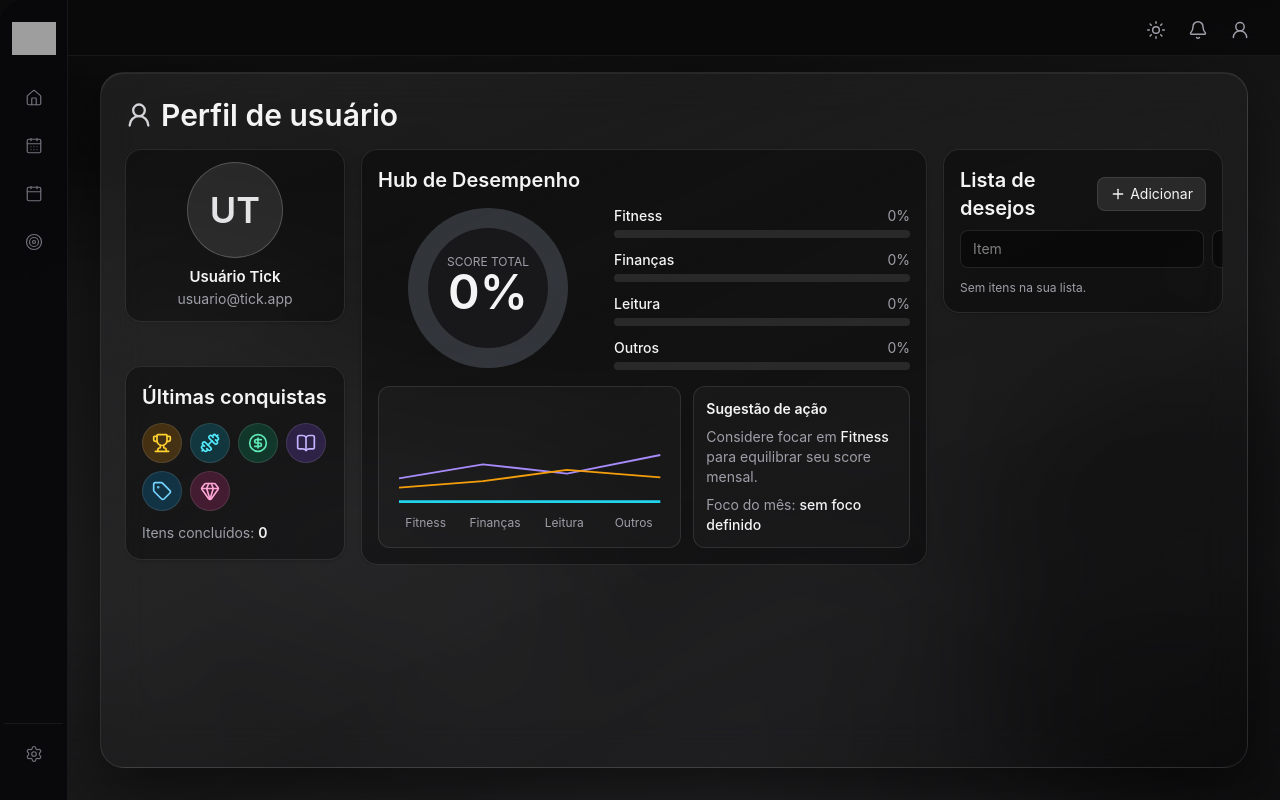
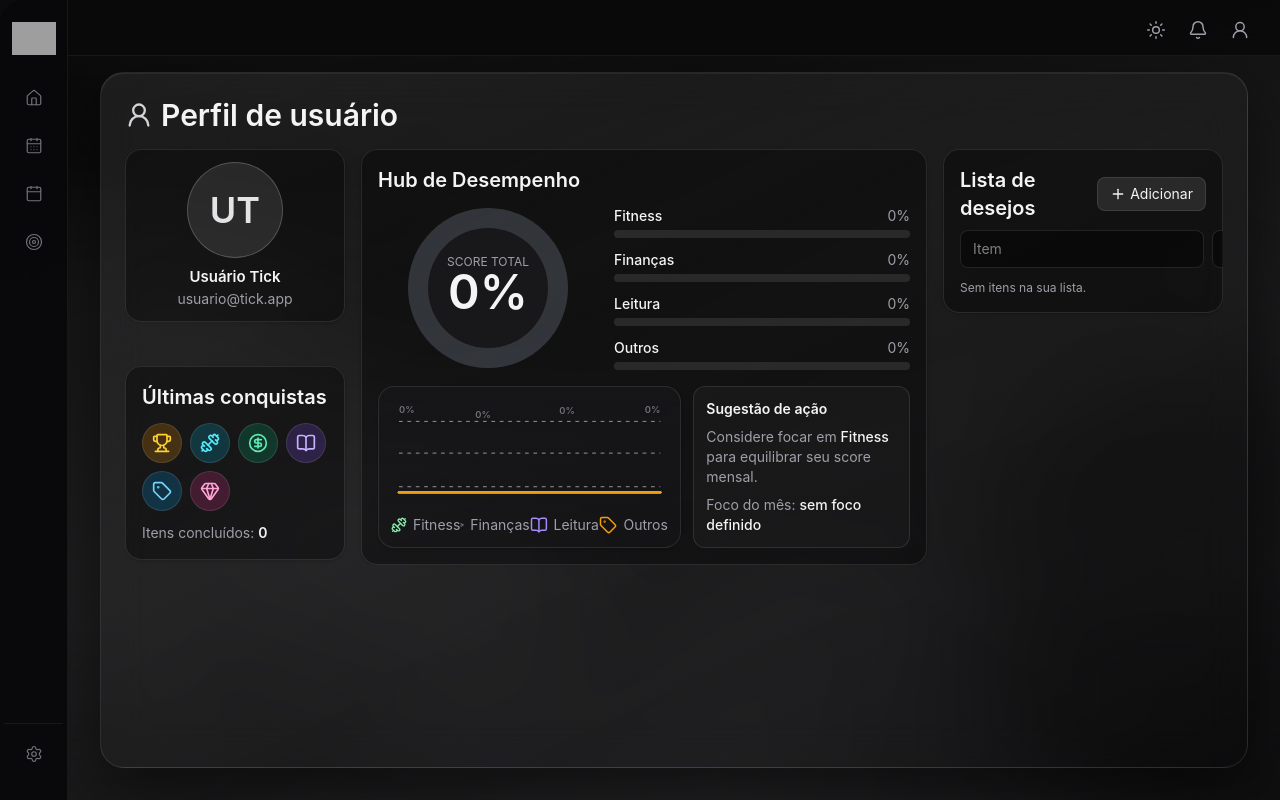
Before and after one commit to RockNicolas/Tick, a React (Vite) app: page /perfil in a window 1280 px wide. Built offline with nearby package versions, Linux system fonts and the light colour scheme; grey boxes are pictures that could not be loaded.

Commit message:
Alteracao em hub de perfil

```diff
--- a/src/components/mensal-day/MensalDayDemandAddForm.tsx
+++ b/src/components/mensal-day/MensalDayDemandAddForm.tsx
@@ -183,11 +183,6 @@ export default function MensalDayDemandAddForm({
             />
           </div>
         </div>
-        <p className="mt-1 text-[11px] text-zinc-500 dark:text-zinc-500">
-          Preencha início e fim para o item aparecer na grade Semana. O horário de{' '}
-          <span className="font-medium text-zinc-600 dark:text-zinc-400">fim</span> é inclusivo quando cai em
-          hora cheia (ex.: 13:00–17:00 ocupa até o campo das 17h).
-        </p>
       </div>
       <div className="flex gap-2">
         <button
--- a/src/components/perfil/PerfilPerformanceHubCard.tsx
+++ b/src/components/perfil/PerfilPerformanceHubCard.tsx
@@ -1,3 +1,4 @@
+import { BookOpen, Dumbbell, HandCoins, Tag, type LucideIcon } from 'lucide-react'
 import type { MonthlyCategoryStat } from './types'
 
 type PerfilPerformanceHubCardProps = {
@@ -8,6 +9,20 @@ type PerfilPerformanceHubCardProps = {
   monthlyFocus: string
 }
 
+const categoryIcons: Record<string, LucideIcon> = {
+  fitness: Dumbbell,
+  financeiro: HandCoins,
+  ler: BookOpen,
+  outros: Tag,
+}
+
+const categoryIconColors: Record<string, string> = {
+  fitness: '#86efac',
+  financeiro: '#9ca3af',
+  ler: '#a78bfa',
+  outros: '#f59e0b',
+}
+
 export default function PerfilPerformanceHubCard({
   monthlyCompletionRate,
   monthlyCategoryStats,
@@ -15,6 +30,30 @@ export default function PerfilPerformanceHubCard({
   weakestCategory,
   monthlyFocus,
 }: PerfilPerformanceHubCardProps) {
+  const safePercents = [0, 1, 2, 3].map((index) => Math.max(0, Math.min(100, chartPercents[index] ?? 0)))
+  const isAllZero = safePercents.every((value) => value === 0)
+  const chartX = [0, 90, 180, 280]
+  const flatLineY = 100
+  const fitnessPoints = chartX
+    .map((x, index) => `${x},${isAllZero ? flatLineY : 105 - Math.round(safePercents[index] * 0.7)}`)
+    .join(' ')
+  const leituraPoints = chartX
+    .map((x, index) => {
+      if (isAllZero) return `${x},${flatLineY}`
+      const yByIndex = [88, 80, 76, 74]
+      const weightByIndex = [0.3, 0.12, 0.14, 0.22]
+      return `${x},${yByIndex[index] - Math.round(safePercents[index] * weightByIndex[index])}`
+    })
+    .join(' ')
+  const outrosPoints = chartX
+    .map((x, index) => {
+      if (isAllZero) return `${x},${flatLineY}`
+      const yByIndex = [92, 96, 82, 87]
+      const weightByIndex = [0.2, 0.24, 0.2, 0.13]
+      return `${x},${yByIndex[index] - Math.round(safePercents[index] * weightByIndex[index])}`
+    })
+    .join(' ')
+
   return (
     <section className="rounded-2xl border border-zinc-200/90 bg-white/70 p-4 shadow-sm dark:border-white/10 dark:bg-black/35">
       <h2 className="text-xl font-semibold text-zinc-900 dark:text-zinc-100">Hub de Desempenho</h2>
@@ -55,20 +94,58 @@ export default function PerfilPerformanceHubCard({
       </div>
 
       <div className="mt-4 grid grid-cols-1 gap-3 lg:grid-cols-[1.4fr_1fr]">
-        <div className="rounded-xl border border-zinc-200/80 bg-white/60 p-3 dark:border-white/10 dark:bg-white/[0.03]">
+        <div className="rounded-2xl border border-zinc-200/90 bg-gradient-to-b from-[#f8fbfb] to-[#f3f7f7] p-3 shadow-sm dark:border-white/10 dark:from-zinc-900/70 dark:to-zinc-900/40">
           <svg viewBox="0 0 280 120" className="h-28 w-full">
+            <line x1="0" y1="24" x2="280" y2="24" stroke="#cfd8dc" strokeDasharray="4 5" strokeWidth="1" opacity="0.7" />
+            <line x1="0" y1="58" x2="280" y2="58" stroke="#cfd8dc" strokeDasharray="4 5" strokeWidth="1" opacity="0.7" />
+            <line x1="0" y1="94" x2="280" y2="94" stroke="#cfd8dc" strokeDasharray="4 5" strokeWidth="1" opacity="0.7" />
             <polyline
               fill="none"
-              stroke="#22d3ee"
-              strokeWidth="3"
-              points={`0,${110 - chartPercents[0]} 90,${110 - chartPercents[1]} 180,${110 - chartPercents[2]} 280,${110 - chartPercents[3]}`}
+              stroke="#86efac"
+              strokeWidth="2.5"
+              strokeLinecap="round"
+              strokeLinejoin="round"
+              points={fitnessPoints}
             />
-            <polyline fill="none" stroke="#a78bfa" strokeWidth="2" points="0,85 90,70 180,80 280,60" />
-            <polyline fill="none" stroke="#f59e0b" strokeWidth="2" points="0,95 90,88 180,76 280,84" />
+            <polyline
+              fill="none"
+              stroke="#a78bfa"
+              strokeWidth="2.5"
+              strokeLinecap="round"
+              strokeLinejoin="round"
+              points={leituraPoints}
+            />
+            <polyline
+              fill="none"
+              stroke="#f59e0b"
+              strokeWidth="2.5"
+              strokeLinecap="round"
+              strokeLinejoin="round"
+              points={outrosPoints}
+            />
+            <text x="0" y="15" className="fill-zinc-500 text-[10px] font-semibold">
+              {safePercents[0]}%
+            </text>
+            <text x="90" y="20" textAnchor="middle" className="fill-zinc-500 text-[10px] font-semibold">
+              {safePercents[1]}%
+            </text>
+            <text x="180" y="16" textAnchor="middle" className="fill-zinc-500 text-[10px] font-semibold">
+              {safePercents[2]}%
+            </text>
+            <text x="280" y="15" textAnchor="end" className="fill-zinc-500 text-[10px] font-semibold">
+              {safePercents[3]}%
+            </text>
           </svg>
-          <div className="mt-1 grid grid-cols-4 text-center text-xs text-zinc-500 dark:text-zinc-400">
+          <div className="mt-1 grid grid-cols-4 text-center text-sm text-zinc-500 dark:text-zinc-400">
             {monthlyCategoryStats.map((item) => (
-              <p key={`lbl-${item.category}`}>{item.label}</p>
+              <p key={`lbl-${item.category}`} className="inline-flex items-center justify-center gap-1.5">
+                {(() => {
+                  const Icon = categoryIcons[item.category] ?? Tag
+                  const iconColor = categoryIconColors[item.category] ?? '#9ca3af'
+                  return <Icon className="h-4.5 w-4.5" style={{ color: iconColor }} />
+                })()}
+                <span>{item.label}</span>
+              </p>
             ))}
           </div>
         </div>
--- a/src/pages/PerfilPage.tsx
+++ b/src/pages/PerfilPage.tsx
@@ -7,9 +7,7 @@ import PerfilHeroCard from '../components/perfil/PerfilHeroCard'
 import PerfilPerformanceHubCard from '../components/perfil/PerfilPerformanceHubCard'
 import { type WishItem } from '../components/perfil/types'
 import PerfilWishlistMarcosCard from '../components/perfil/PerfilWishlistMarcosCard'
-import { fetchDayDemandsForMonth } from '../api/dayDemands'
 import { fetchGoals } from '../api/goals'
-import { categoryDisplayLabel } from '../lib/categoryOptions'
 import { getUserInitials, readTickStoredUser } from '../lib/tickUser'
 
 const FIXED_GOAL_CATEGORIES = [
@@ -97,35 +95,24 @@ export default function PerfilPage() {
             return { category: key, label, percent: avgPercent, color }
           }),
         )
+        const goalsCount = activeGoals.length
+        const totalProgress = activeGoals.reduce((sum, goal) => sum + Math.max(0, Math.min(100, goal.progress)), 0)
+        setMonthlyCompletionRate(goalsCount > 0 ? Math.round(totalProgress / goalsCount) : 0)
 
-        const now = new Date()
-        const monthDemands = await fetchDayDemandsForMonth(now.getFullYear(), now.getMonth() + 1)
-        if (cancelled) return
-        let monthDone = 0
-        let monthTotal = 0
-        const monthDoneByCategory = new Map<string, number>()
-        for (const list of Object.values(monthDemands)) {
-          for (const demand of list) {
-            monthTotal += 1
-            if (!demand.done) continue
-            monthDone += 1
-            const key = (demand.category || 'geral').trim().toLowerCase() || 'geral'
-            monthDoneByCategory.set(key, (monthDoneByCategory.get(key) ?? 0) + 1)
-          }
-        }
-        setMonthlyCompletionRate(monthTotal > 0 ? Math.round((monthDone / monthTotal) * 100) : 0)
-        if (monthDoneByCategory.size === 0) {
+        if (byCategory.size === 0) {
           setMonthlyFocus('sem foco definido')
         } else {
-          let monthTopCategory = 'geral'
-          let monthTopCount = -1
-          for (const [category, count] of monthDoneByCategory.entries()) {
-            if (count > monthTopCount) {
+          let monthTopCategory = 'outros'
+          let monthTopAvg = -1
+          for (const [category, aggregate] of byCategory.entries()) {
+            const avg = aggregate.goals > 0 ? aggregate.totalProgress / aggregate.goals : 0
+            if (avg > monthTopAvg) {
+              monthTopAvg = avg
               monthTopCategory = category
-              monthTopCount = count
             }
           }
-          setMonthlyFocus(categoryDisplayLabel(monthTopCategory).toLowerCase())
+          const topCategory = FIXED_GOAL_CATEGORIES.find((entry) => entry.key === monthTopCategory)
+          setMonthlyFocus(topCategory?.label.toLowerCase() ?? 'sem foco definido')
         }
       } catch {
         if (cancelled) return
```
